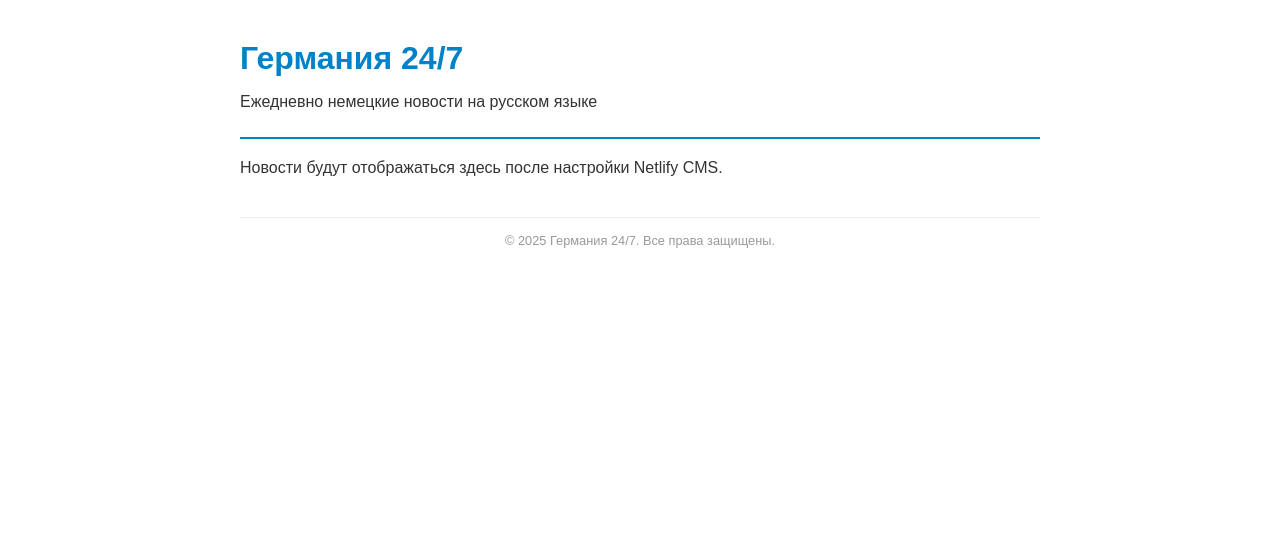
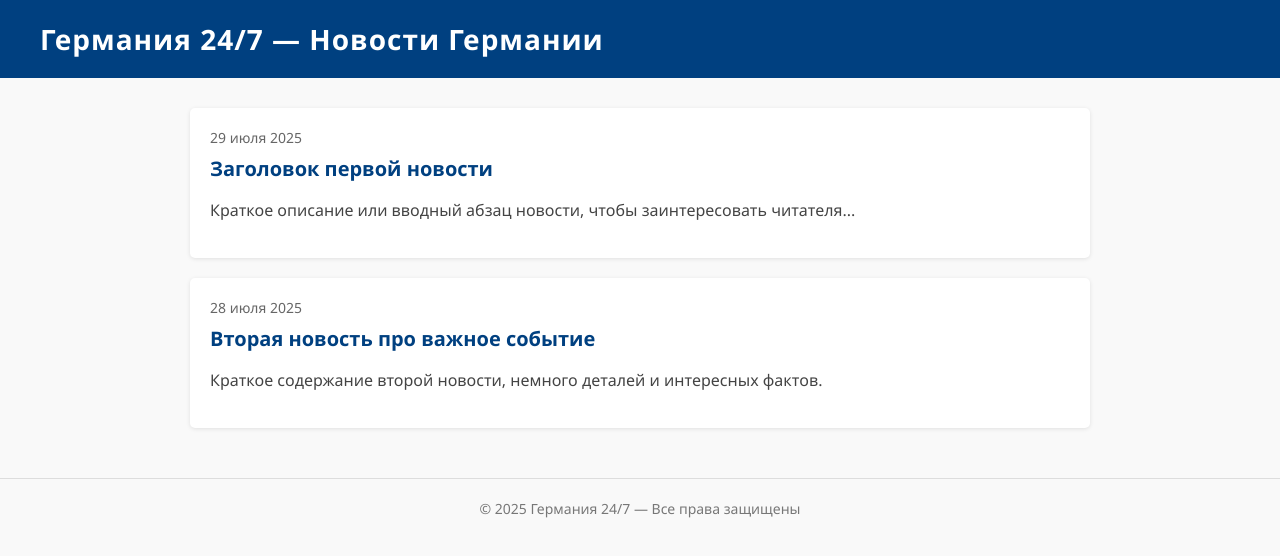
Before and after one commit to DEPHL/Germany-247, a plain HTML site: page index.html in a window 1280 px wide. Drawn offline with Linux system fonts and the light colour scheme.

Commit message:
Update index.html

```diff
--- a/index.html
+++ b/index.html
@@ -2,64 +2,80 @@
 <html lang="ru">
 <head>
   <meta charset="UTF-8" />
-  <meta name="viewport" content="width=device-width, initial-scale=1" />
-  <title>Германия 24/7 — Новости</title>
+  <title>Германия 24/7 — Новости Германии</title>
   <style>
     body {
-      font-family: Arial, sans-serif;
-      max-width: 800px;
-      margin: 40px auto;
-      padding: 0 20px;
-      background-color: #fff;
+      font-family: 'Segoe UI', Tahoma, Geneva, Verdana, sans-serif;
+      margin: 0; padding: 0;
+      background: #f9f9f9;
       color: #333;
     }
     header {
-      border-bottom: 2px solid #0082c8;
+      background-color: #004080;
+      color: white;
+      padding: 20px 40px;
+      font-size: 28px;
+      font-weight: bold;
+      letter-spacing: 1px;
+    }
+    main {
+      max-width: 900px;
+      margin: 30px auto;
+      padding: 0 15px;
+    }
+    .news-item {
+      background: white;
+      border-radius: 5px;
+      padding: 20px;
       margin-bottom: 20px;
-      padding-bottom: 10px;
+      box-shadow: 0 1px 4px rgba(0,0,0,0.1);
+      transition: box-shadow 0.3s ease;
     }
-    header h1 {
-      color: #0082c8;
-      margin: 0;
+    .news-item:hover {
+      box-shadow: 0 4px 12px rgba(0,0,0,0.15);
     }
-    article {
-      margin-bottom: 30px;
-      border-bottom: 1px solid #ddd;
-      padding-bottom: 15px;
+    .news-date {
+      font-size: 14px;
+      color: #666;
+      margin-bottom: 8px;
     }
-    article h2 {
-      color: #005a9c;
-      margin-top: 0;
+    .news-title {
+      font-size: 20px;
+      margin: 0 0 10px 0;
+      color: #004080;
     }
-    article time {
-      color: #666;
-      font-size: 0.9em;
+    .news-summary {
+      font-size: 16px;
+      line-height: 1.5;
+      color: #444;
     }
     footer {
-      margin-top: 40px;
-      font-size: 0.8em;
-      color: #999;
       text-align: center;
-      border-top: 1px solid #eee;
-      padding-top: 15px;
+      color: #777;
+      font-size: 14px;
+      padding: 20px 0;
+      border-top: 1px solid #ddd;
+      margin-top: 50px;
     }
   </style>
 </head>
 <body>
-  <header>
-    <h1>Германия 24/7</h1>
-    <p>Ежедневно немецкие новости на русском языке</p>
-  </header>
-
+  <header>Германия 24/7 — Новости Германии</header>
   <main>
-  <div id="news">
-    <p>Новости будут отображаться здесь после настройки Netlify CMS.</p>
-  </div>
-</main>
-
-
+    <article class="news-item">
+      <div class="news-date">29 июля 2025</div>
+      <h2 class="news-title">Заголовок первой новости</h2>
+      <p class="news-summary">Краткое описание или вводный абзац новости, чтобы заинтересовать читателя...</p>
+    </article>
+    <article class="news-item">
+      <div class="news-date">28 июля 2025</div>
+      <h2 class="news-title">Вторая новость про важное событие</h2>
+      <p class="news-summary">Краткое содержание второй новости, немного деталей и интересных фактов.</p>
+    </article>
+    <!-- Здесь будут новые новости -->
+  </main>
   <footer>
-    &copy; 2025 Германия 24/7. Все права защищены.
+    © 2025 Германия 24/7 — Все права защищены
   </footer>
 </body>
 </html>
```
